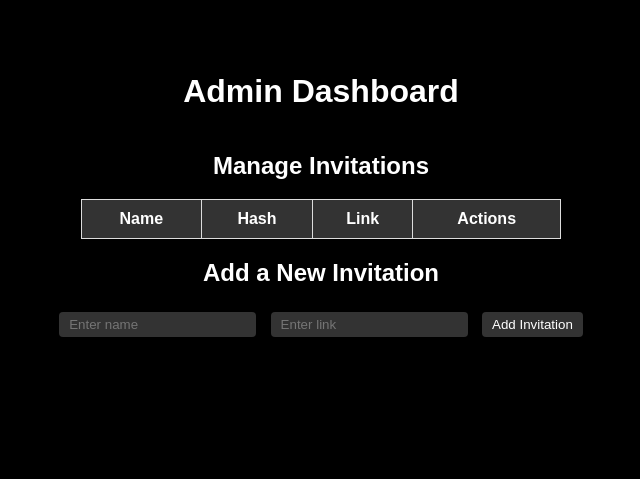
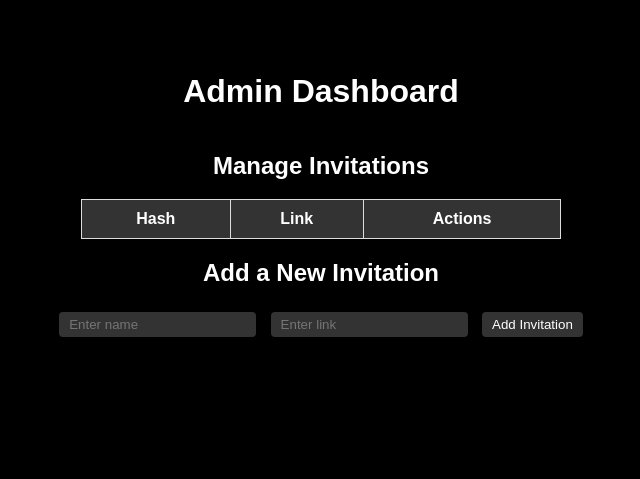
Before and after one commit to ibphantom/UniqueInvite, a Flask app: page /admin_dashboard in a window 1280 px wide. Shown: the part 223-702 px from the top of the page, without its empty margins (319-959 px from the left). Run offline with Flask 3, Linux system fonts and the light colour scheme; the visitor is signed in with stand-in values (Sample User, id 1); data that the repository does not hold is empty.

Commit message:
Update admin_dashboard.html

```diff
--- a/app/templates/admin_dashboard.html
+++ b/app/templates/admin_dashboard.html
@@ -91,25 +91,23 @@
 
         <table>
             <tr>
-                <th>Name</th> <!-- Name column -->
-                <th>Hash</th> <!-- Hash column -->
+                <th>Hash</th> <!-- Hash column for name_hash -->
                 <th>Link</th> <!-- Link column -->
                 <th>Actions</th>
             </tr>
             {% for invitation in invitations %}
             <tr>
-                <td>{{ invitation[0] }}</td> <!-- Name column -->
-                <td>{{ invitation[1] }}</td> <!-- Hash column -->
+                <td>{{ invitation[0] }}</td> <!-- Hash (name_hash) column -->
                 <td>
                     <form method="POST" action="/edit_invitation">
-                        <input type="hidden" name="name_hash" value="{{ invitation[1] }}">
-                        <input type="text" name="link" value="{{ invitation[2] }}" class="link-input" required> <!-- Dynamic width link input -->
+                        <input type="hidden" name="name_hash" value="{{ invitation[0] }}"> <!-- Pass the hash for editing -->
+                        <input type="text" name="link" value="{{ invitation[1] }}" class="link-input" required> <!-- Editable link -->
                         <input type="submit" value="Update Link">
                     </form>
                 </td>
                 <td>
                     <form method="POST" action="/delete_invitation">
-                        <input type="hidden" name="name_hash" value="{{ invitation[1] }}">
+                        <input type="hidden" name="name_hash" value="{{ invitation[0] }}"> <!-- Pass the hash for deletion -->
                         <input type="submit" value="Delete">
                     </form>
                 </td>
```
